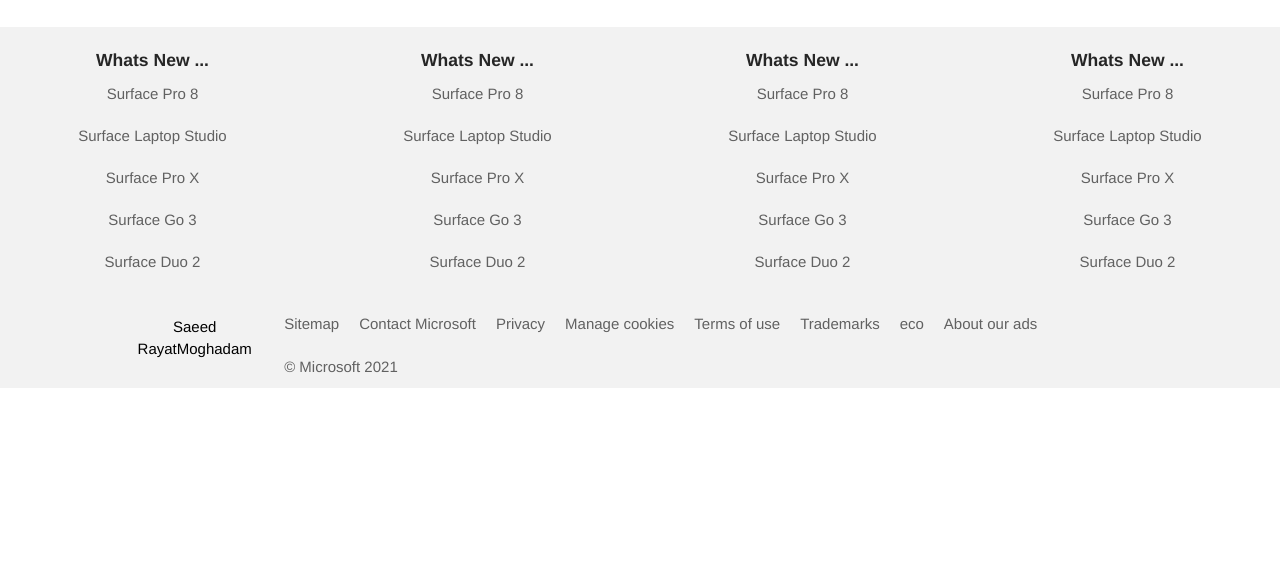
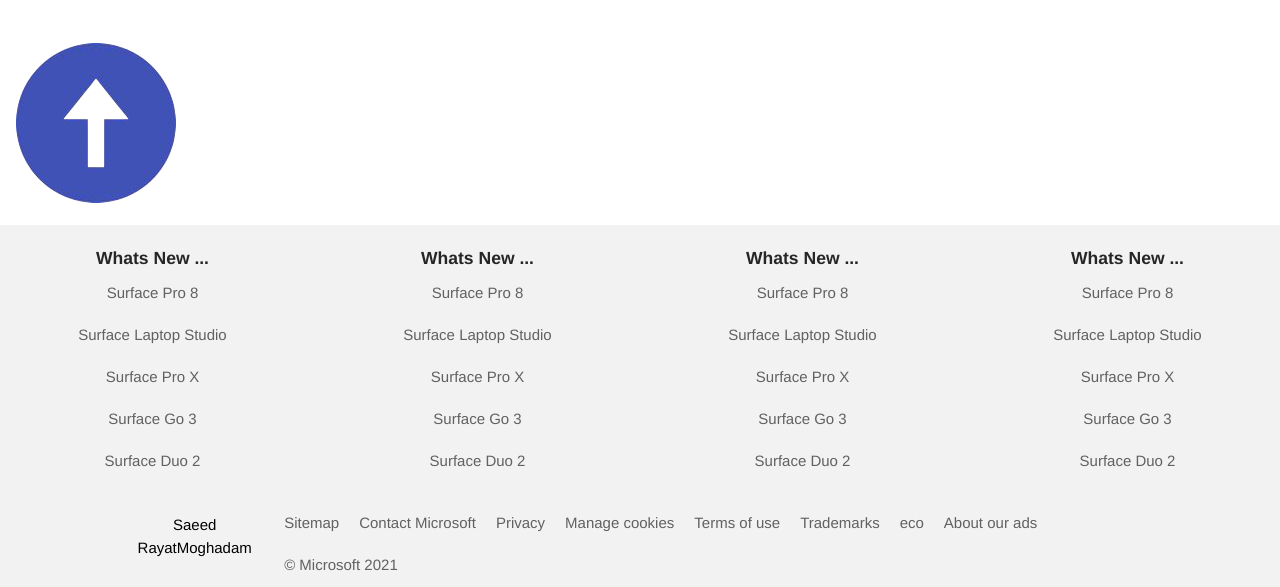
Before and after one commit to Onyx2406/Microsoft_Landing_Page, a plain HTML site: page index.html in a window 1280 px wide. Shown: the part 1778-2365 px from the top of the page. Before the commit the page ends 2166 px from the top, so only its background shows below. Drawn offline with Linux system fonts and the light colour scheme; files whose address does not match are found by name.

Commit message:
Add Scroll to top button

```diff
--- a/index.html
+++ b/index.html
@@ -125,6 +125,18 @@
       </section>
     </div>
 
+    <!-- Scroll to top button -->
+    <i class="scroll-up" id="scroll-up"
+    ><img
+      src="icons8-upward-arrow.png"
+      class="socicon up-arrow"
+      alt="up-arrow"
+  /></i>
+
+
+    <!-- Web page script -->
+    <script src="script.js"></script>
+
     <!-- Footer Links -->
 
     <section class="footer-links">
```
